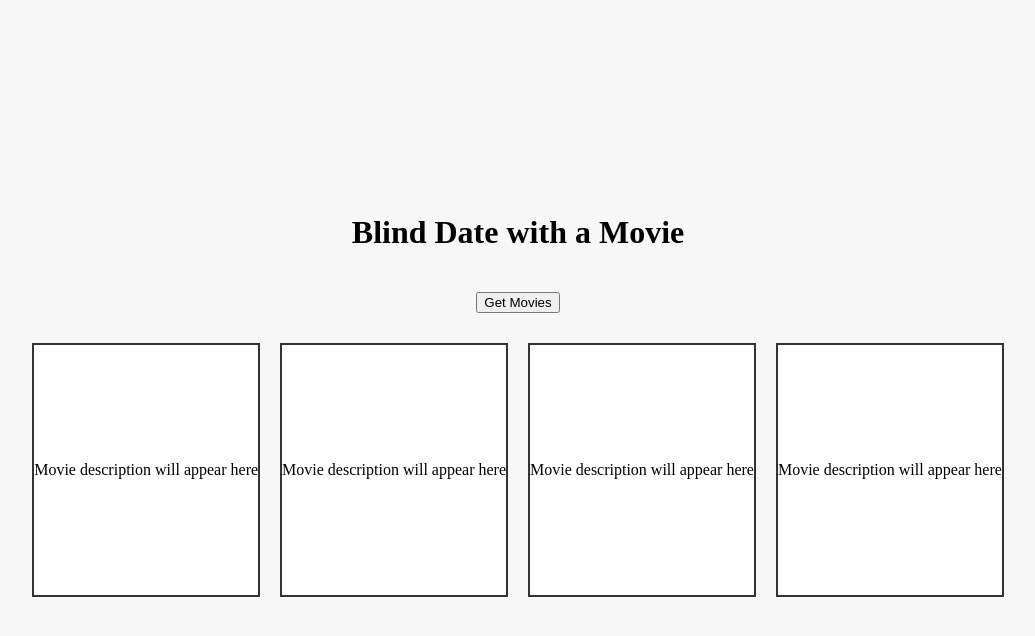
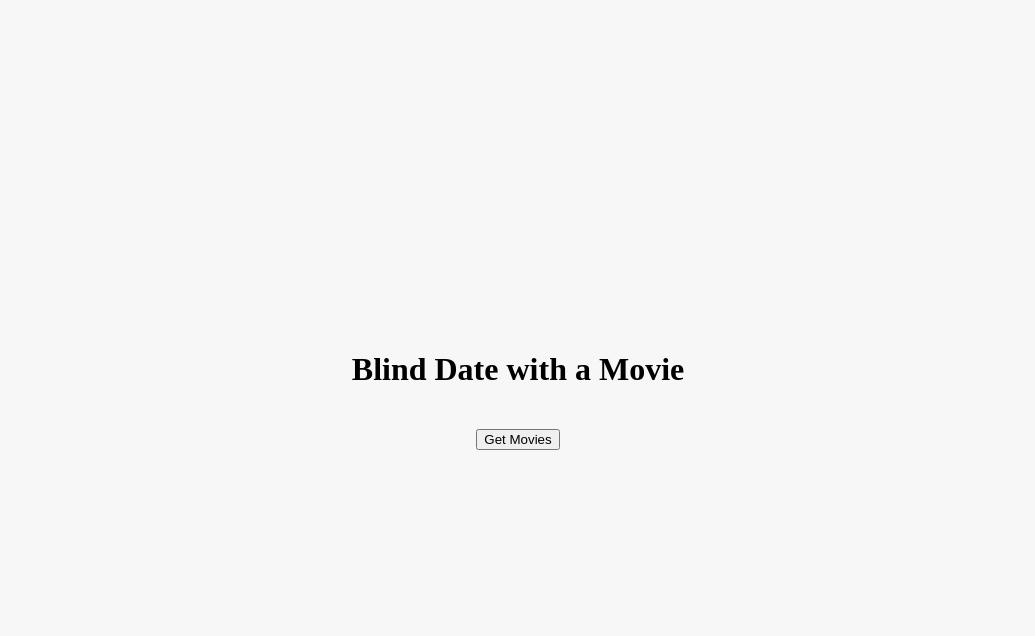
Before and after one commit to sixiann/blindmovie, a Flask app: page / in a window 1280 px wide. Shown: the top 636 px of the page, without its empty margins (122-1157 px from the left). Run offline with Flask 3, Linux system fonts and the light colour scheme.

Commit message:
Changed display of boxes

```diff
--- a/templates/home.html
+++ b/templates/home.html
@@ -22,12 +22,20 @@
             margin-bottom: 20px;
         }
         .rectangle-container {
-    display: flex;
+            display: none; /* Initially hide the rectangle container */
+            width: 80%;
+            /* flex-wrap: wrap; */
+            justify-content: center;
+        }
+        .rectangle-container a {
+            width: calc(25% - 15px);
+            margin: 15px;
+            text-decoration: none;
+            color: black;
         }
         .rectangle {
-    width: 200;
+            width: 100%;
             height: 250px;
-    margin: 10px;
             border: 2px solid #333;
             background-color: #fff;
             display: flex;
@@ -35,6 +43,7 @@
             justify-content: center;
             text-align: center;
             overflow: hidden;
+            padding: 5px;
         }
     </style>
     <script src="https://ajax.googleapis.com/ajax/libs/jquery/3.5.1/jquery.min.js"></script>
@@ -44,12 +53,19 @@ function getMovies() {
                 url: '/generate_descriptions',
                 type: 'GET',
                 success: function(response) {
-      // Assuming the response contains a key 'blind_descriptions'
-      // that is an array of descriptions
-      var data = response.blind_descriptions;
-      if(data && data.length === 4) {
-        for(var i = 0; i < data.length; i++) {
-          document.getElementById('rectangle-' + i).textContent = data[i];
+                    var descriptions = response.blind_descriptions;
+                    var links = response.links;
+                    var container = document.querySelector('.rectangle-container');
+                    container.style.display = 'flex'; // Show the rectangle container
+
+                    if(descriptions && descriptions.length === 4) {
+                        for(var i = 0; i < descriptions.length; i++) {
+                            var linkElement = document.getElementById('link-' + i);
+                            linkElement.innerHTML = '<div class="rectangle">' + descriptions[i] + '</div>';
+                            if(links && links[i]) {
+                                linkElement.href = links[i];
+                                linkElement.target = '_blank';
+                            }
                         }
                     }
                 },
@@ -71,10 +87,10 @@ function getMovies() {
 </div>
 
 <div class="rectangle-container">
-  <div class="rectangle" id="rectangle-0">Movie description will appear here</div>
-  <div class="rectangle" id="rectangle-1">Movie description will appear here</div>
-  <div class="rectangle" id="rectangle-2">Movie description will appear here</div>
-  <div class="rectangle" id="rectangle-3">Movie description will appear here</div>
+    <a href="#" id="link-0" target="_blank"><div class="rectangle">?</div></a>
+    <a href="#" id="link-1" target="_blank"><div class="rectangle">?</div></a>
+    <a href="#" id="link-2" target="_blank"><div class="rectangle">?</div></a>
+    <a href="#" id="link-3" target="_blank"><div class="rectangle">?</div></a>
 </div>
 
 </body>
```
Lines whose indentation alone changed are shown as unchanged.
